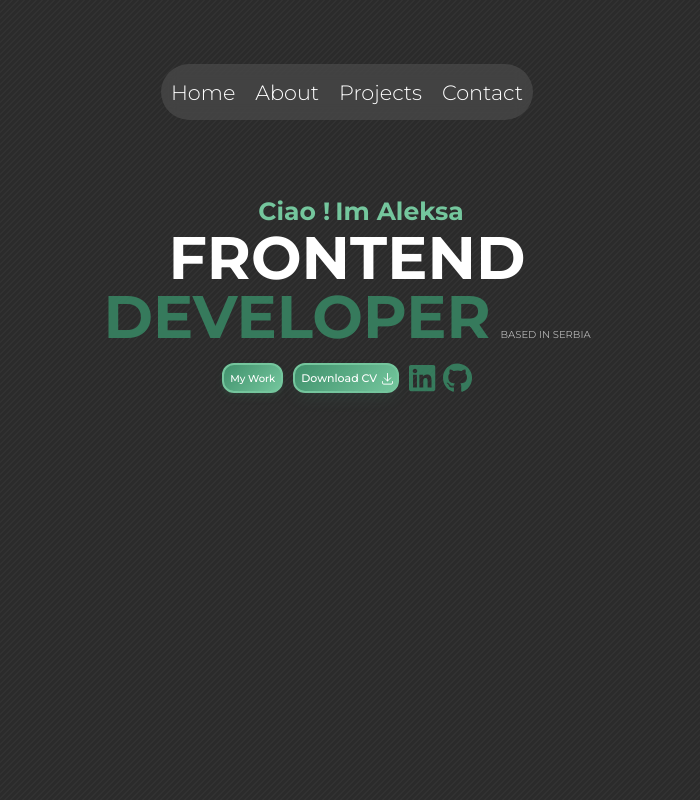
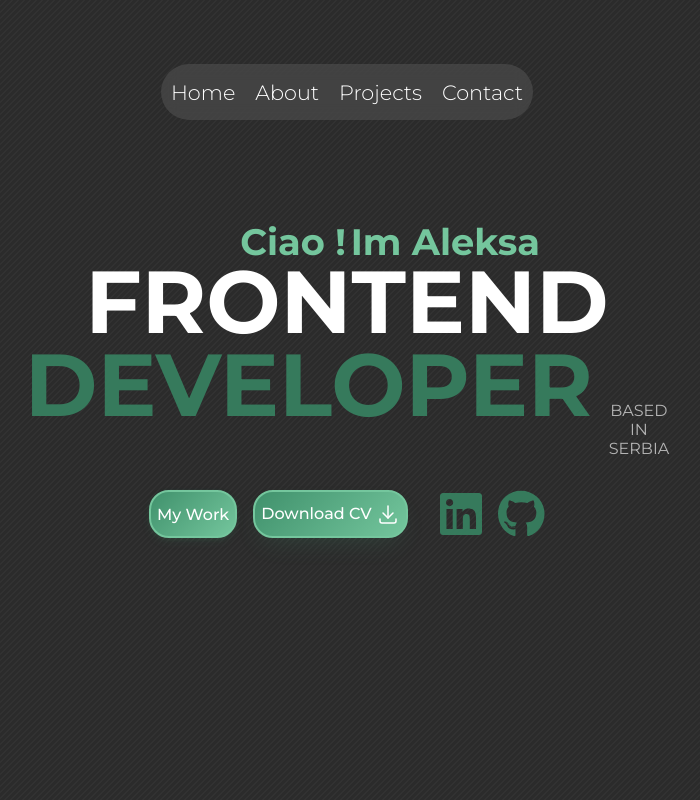
Before and after one commit to aleksa13122/aleksa-s-portfolio, a React (Vite) app: page / in a window 1280 px wide. Shown: the top 800 px of the page, without its empty margins (293-993 px from the left). Built offline with nearby package versions, Linux system fonts and the light colour scheme.

Commit message:
header done

```diff
--- a/src/components/Header/Buttons.css
+++ b/src/components/Header/Buttons.css
@@ -5,12 +5,12 @@
   height: auto; /* osigurava da ne raste po visini */
   position: relative;
   border: 2px solid #74c69d;
-  border-radius: 12px;
+  border-radius: 20px;
   font-weight: 500;
   cursor: pointer;
   color: white;
   isolation: isolate;
-  font-size: 10px; /* manji font */
+  font-size: 1rem;
   box-shadow: 0 2px 4px rgba(64, 145, 108, 0.1),
     0 4px 8px rgba(64, 145, 108, 0.1), 0 -1px 2px rgba(64, 145, 108, 0.05);
   transition: all 0.3s ease;
@@ -32,20 +32,19 @@
   display: flex;
   align-items: center;
   gap: 0.3em;
-  font-size: 11px;
+  font-size: 1rem;
   font-weight: 500;
   color: #fff;
-  padding-right: 2px;
   border: 2px solid #74c69d;
-  border-radius: 12px;
+  border-radius: 20px;
   box-shadow: 0 0.7em 1.5em -0.5em rgba(64, 145, 108, 0.2);
   transition: transform 0.3s, box-shadow 0.3s;
   background: linear-gradient(135deg, #40916c 0%, #74c69d 100%);
   position: relative;
 }
 .button__icon {
-  width: 15px; /* Smanjiš veličinu ikone na 24px */
-  height: 15px; /* Smanjiš visinu ikone na 24px */
+  width: 1.5rem; /* Smanjiš veličinu ikone na 24px */
+  height: 1.5rem; /* Smanjiš visinu ikone na 24px */
 }
 /* Hover efekat za download CV dugme */
 .button:hover {
--- a/src/components/Header/Header.css
+++ b/src/components/Header/Header.css
@@ -1,15 +1,21 @@
+.background-container {
+  display: flex;
+  justify-content: center;
+  align-items: center;
+  height: 100vh;
+}
 .header-container {
   display: flex;
   flex-direction: column;
   align-items: center;
-  margin-top: 80px;
-  gap: 5px;
-  width: 70vh;
+  width: 80vh;
   height: 70vh;
+  margin-top: 6rem;
+  /* background-color: aqua; */
 }
 .location {
   color: rgb(180, 180, 180);
-  font-size: 10px;
+  font-size: 1rem;
   font-weight: normal;
   justify-content: bottom;
 }
@@ -23,21 +29,21 @@
   align-items: center;
 }
 .greeting-word {
-  font-size: 25px;
+  font-size: 2.3rem;
   color: #74c69d;
   line-height: 1.2;
-  margin-bottom: 5px;
-  width: 120px;
+  margin-bottom: 1.5rem;
+  width: 12rem;
   display: flex;
   justify-content: flex-end;
   align-items: center;
   overflow: hidden;
 }
 .greeting-name {
-  font-size: 25px;
+  font-size: 2.3rem;
   color: #74c69d;
   line-height: 1.2;
-  margin-bottom: 5px;
+  margin-bottom: 1.5rem;
   display: flex;
   align-items: end;
   justify-content: flex-end;
@@ -48,59 +54,55 @@
   flex-direction: row;
   justify-content: center;
   align-items: center;
-  height: 30px;
-  gap: 5px;
-  margin-bottom: 5px;
-  margin-right: 20px;
-  margin-top: 50px;
+  height: 1.5rem;
+  gap: 0.3rem;
 }
 .job-title {
   font-weight: bold;
   color: white;
-  font-size: 60px;
+  font-size: 5.5rem;
   align-self: flex-start;
   text-align: center;
-  margin-bottom: 5px;
+  margin-bottom: 1rem;
 }
 
 .header-links-and-buttons {
   display: flex;
   flex-direction: row;
-  gap: 10px;
+  gap: 2rem;
   align-items: center;
 }
 .job-description {
-  margin-top: 0px;
   color: white;
   text-align: center;
 }
 .second-row {
-  margin-top: -14px;
+  margin-top: -1.5rem;
   display: flex;
   flex-direction: row;
   align-items: baseline;
-  gap: 10px;
+  gap: 1rem;
 }
 .header-buttons {
   display: inline-flex; /* koristi inline-flex da dugme zauzima samo koliko treba */
   width: auto; /* osigurava da ne raste */
-  gap: 10px;
-  height: 30px;
+  gap: 1rem;
+  height: 3rem;
 }
 .header-links {
   display: inline-flex;
   width: auto;
-  gap: 7px;
+  gap: 1rem;
 }
 .header-links a {
   display: inline-flex;
   align-items: center;
-  font-size: 20px;
+  font-size: 2rem;
   transition: transform 0.3s ease, box-shadow 0.3s ease;
 }
 
 .header-links a:hover {
-  transform: scale(1.1);
+  transform: scale(1.2);
 }
 
 .header-links a:active {
```
